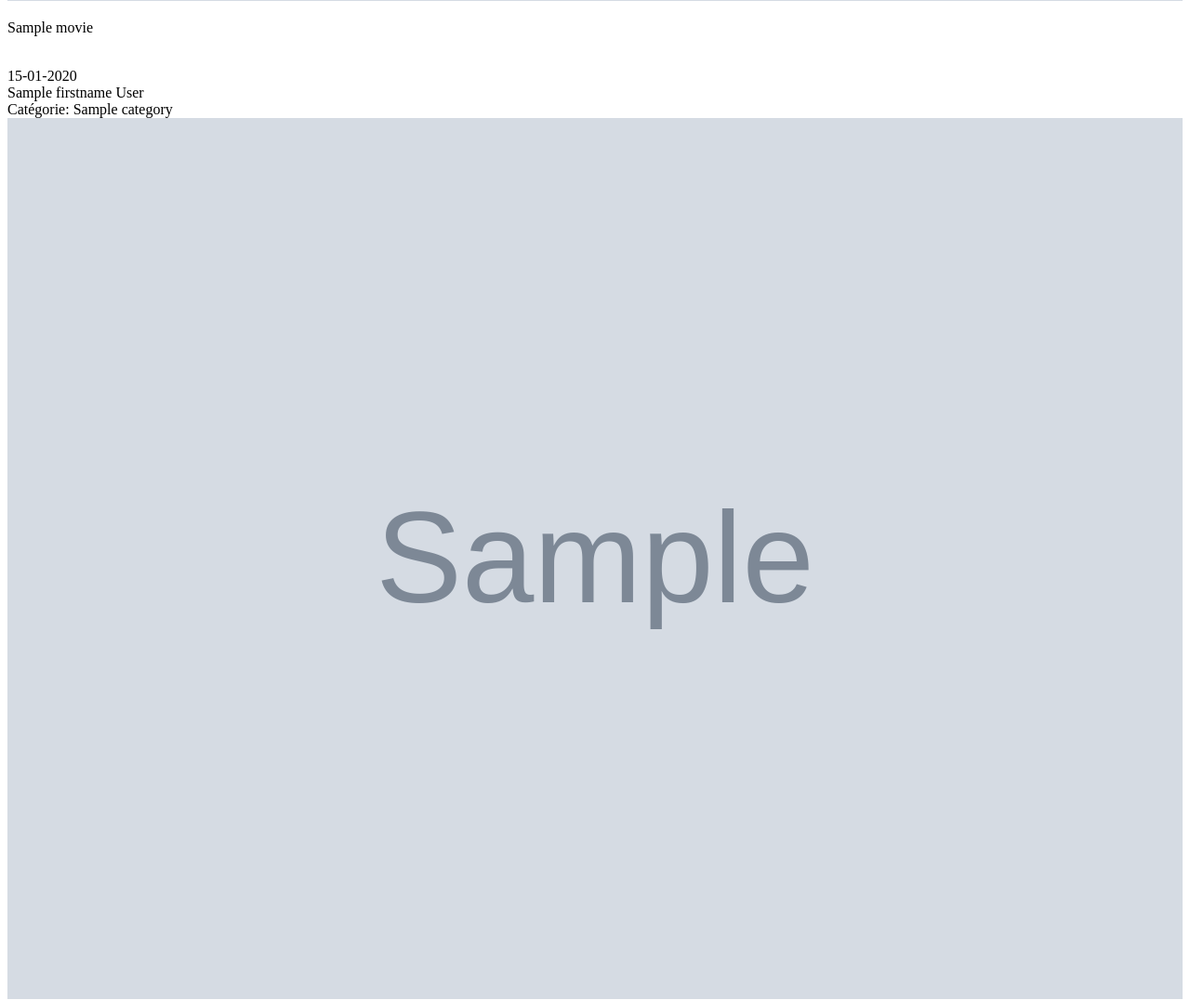
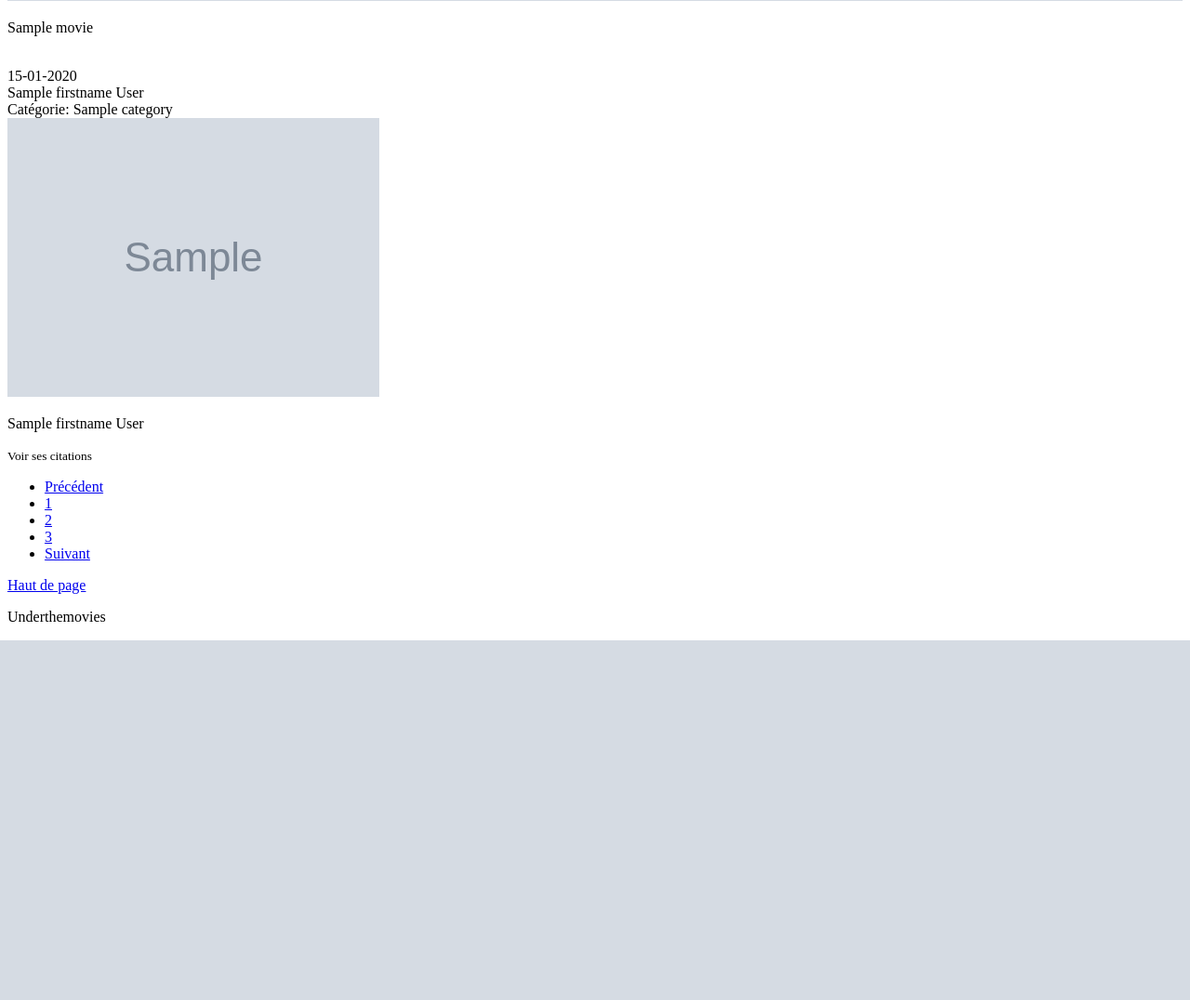
Before and after one commit to Jerome357/underthemovies, a Symfony app: template templates/movie/onemovie.html.twig in a window 1280 px wide. Shown: the part 1152-2228 px from the top of the page at 93% size. After the commit the page ends 1841 px from the top, so only its background shows below. Run offline with Twig, Linux system fonts and the light colour scheme; the template is opened without the code that fills it: most values are stand-ins (such as "Sample title", 1, 10 or a date in 2020); grey boxes marked "Sample" are stand-in pictures; some libraries are stand-ins or nearby versions.

Commit message:
Cartes bootstrap acteurs

```diff
--- a/assets/css/app.scss
+++ b/assets/css/app.scss
@@ -15,3 +15,8 @@
 .nav-link {
     color:#38447C;
 }
+
+.img-card {
+    object-fit: cover;
+    height: 350px;
+}
--- a/templates/movie/onemovie.html.twig
+++ b/templates/movie/onemovie.html.twig
@@ -21,21 +21,20 @@
                 </div>
             </div>
         </div>
+    </div>
+
+
+    <div class="container">
+        <div class="row">
             {% for moviePersonage in movie.moviePersonages %}
-            <div class="d-flex row">
-                <div>
-                    <img src="{{ asset("uploads/" ~ moviePersonage.person.picture) }}" width=100%"
-                         alt="{{ moviePersonage.person.lastname }}" class="fit-image">
-                </div>
-                <div class="card col-md-4 my-5">
-                    <img src="img src="{{ asset("uploads/" ~ moviePersonage.person.picture) }} "width=100%"
-                    alt="{{ moviePersonage.person.lastname }}" class="fit-image">
+                <div class="col-md-3">
+                    <div class="card">
+                        <img class="img-thumbnail img-card" src="{{ asset("uploads/" ~ moviePersonage.person.picture) }}"
+                             alt="{{ moviePersonage.person.lastname }}">
                         <div class="card-body">
-                        <h5 class="card-title">Acteur :</h5>
-
                             <p class="card-text">
+                                {{ moviePersonage.person.firstname }}
                                 {{ moviePersonage.person.lastname }}
-                            {{ moviePersonage.person.firstname }}
                             <p class="card-text">
                                 <small class="text-muted">Voir ses citations</small>
                             </p>
@@ -44,4 +43,8 @@
                 </div>
             {% endfor %}
         </div>
+    </div>
+
+
+
 {% endblock %}
--- a/templates/moviePersonage/moviePersonage.html.twig
+++ b/templates/moviePersonage/moviePersonage.html.twig
@@ -1,10 +1,10 @@
 {% extends 'base.html.twig' %}
 
 {% block body %}
-			<div class="container my-5">
+
 <div class="d-flex justify-content-around">
     <div class="col-md-3">
-						<img src="{{ asset("uploads/" ~ movie.picture) }} "width=100%" alt="{{ movie.title }}" class="fit-image">
+        <img src="{{ asset("uploads/" ~ movie.picture) }} " width=100%" alt="{{ movie.title }}" class="fit-image">
     </div>
     <div class="col-md-9">
         <p>{{ movie.title }}</br>
@@ -20,5 +20,5 @@
         </p>
     </div>
 </div>
-			</div>
+
 {% endblock %}
```
Also changed, not shown: templates/default/_quote.html.twig (indentation only). Lines whose indentation alone changed are shown as unchanged.
